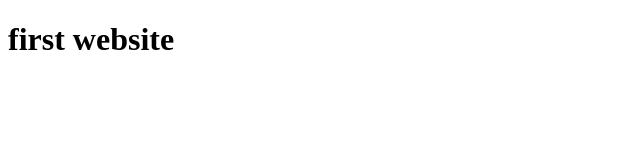
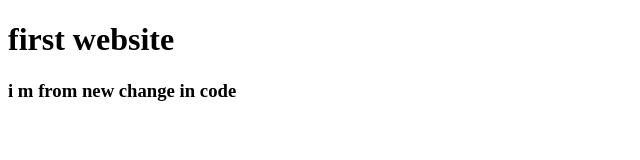
Before and after one commit to NandanPranto/project-1-prohero, a plain HTML site: page index.html in a window 1280 px wide. Shown: the whole page, without its empty margins (0-640 px from the left). Drawn offline with Linux system fonts and the light colour scheme.

Commit message:
learn git

```diff
--- a/index.html
+++ b/index.html
@@ -7,5 +7,6 @@
 </head>
 <body>
     <h1>first website</h1>
+    <h3>i m from new change in code</h3>
 </body>
 </html>
```
